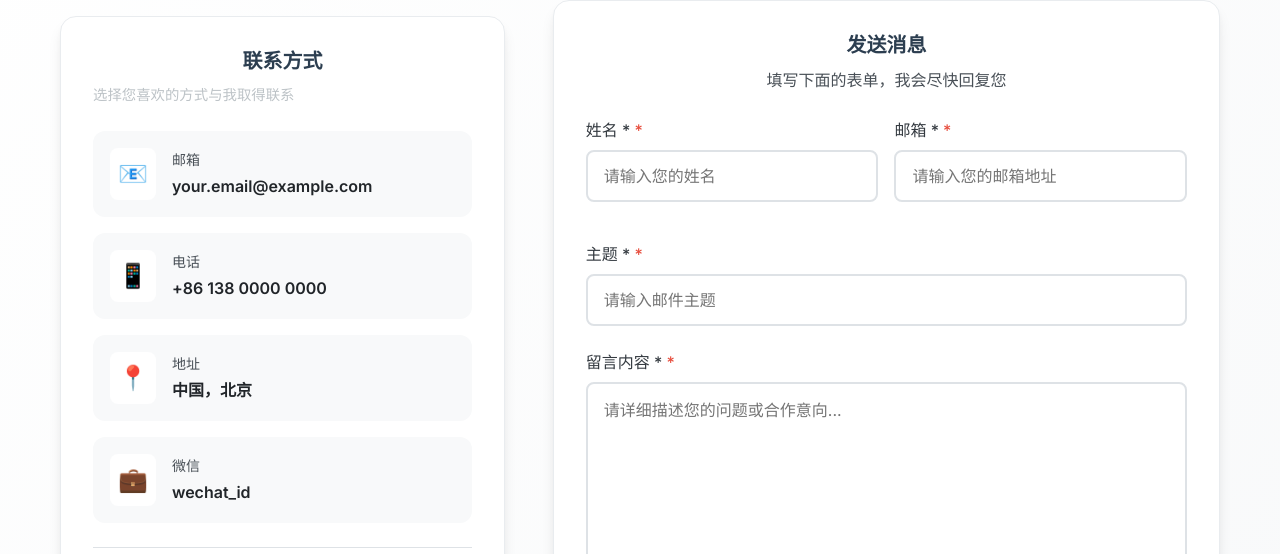
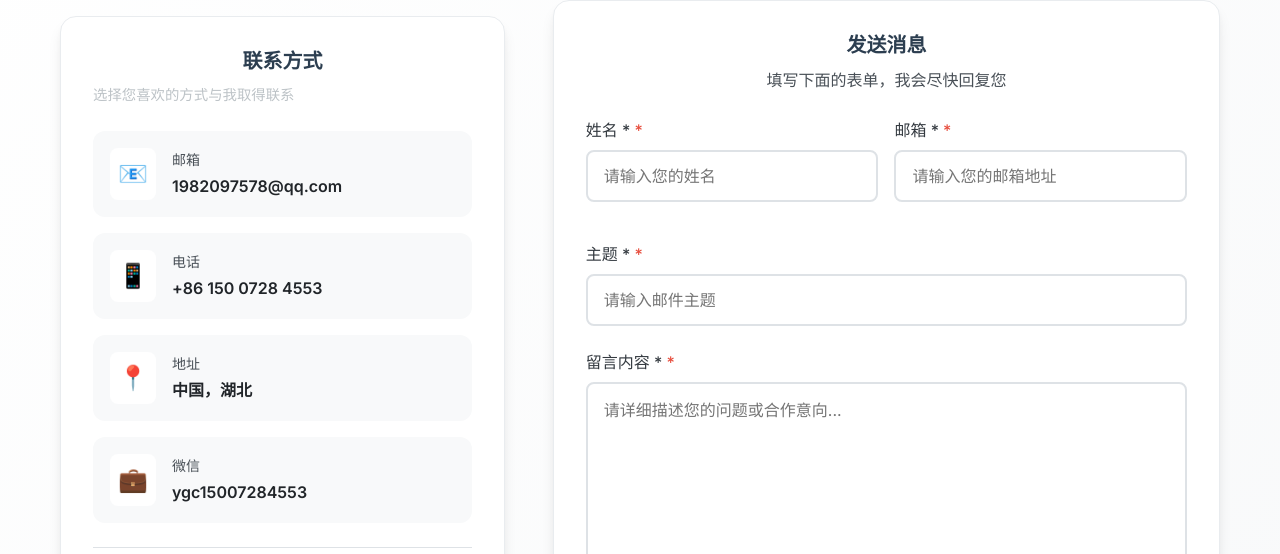
Before and after one commit to yuanguancheng/PersonalPortfolioWebsite, a React app: page / in a window 1280 px wide. Shown: the part 5476-6030 px from the top of the page. Built offline with nearby package versions, Linux system fonts and the light colour scheme.

Commit message:
修改联系方式

```diff
--- a/src/components/Contact.js
+++ b/src/components/Contact.js
@@ -102,25 +102,25 @@ const Contact = () => {
     {
       icon: '📧',
       label: '邮箱',
-      value: 'your.email@example.com',
-      link: 'mailto:your.email@example.com'
+      value: '1982097578@qq.com',
+      link: 'mailto:1982097578@qq.com'
     },
     {
       icon: '📱',
       label: '电话',
-      value: '+86 138 0000 0000',
-      link: 'tel:+8613800000000'
+      value: '+86 150 0728 4553',
+      link: 'tel:+8615007284553'
     },
     {
       icon: '📍',
       label: '地址',
-      value: '中国，北京',
+      value: '中国，湖北',
       link: '#'
     },
     {
       icon: '💼',
       label: '微信',
-      value: 'wechat_id',
+      value: 'ygc15007284553',
       link: '#'
     }
   ];
```
